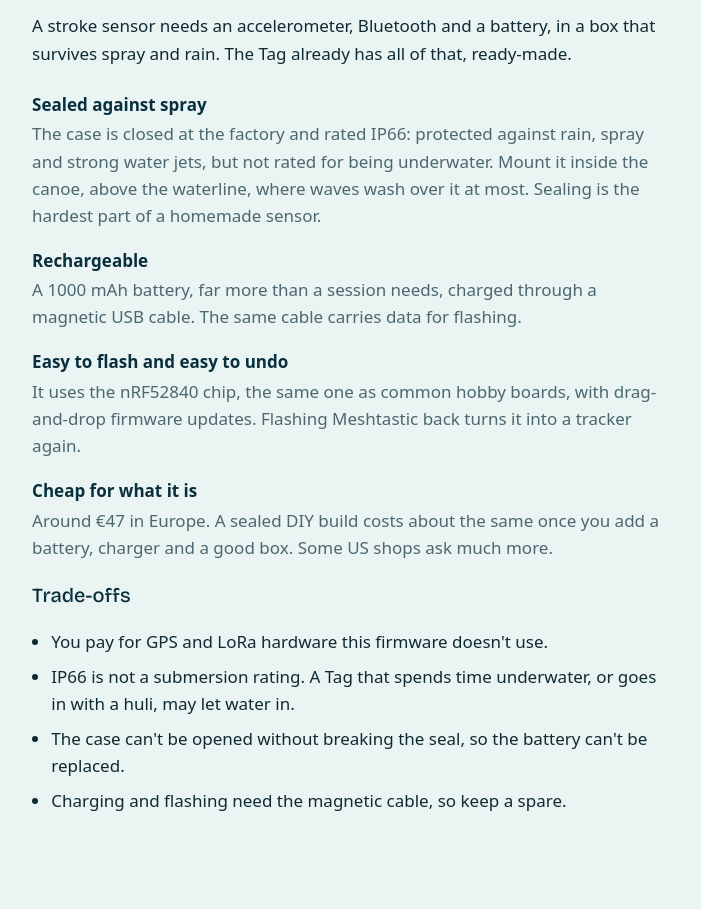
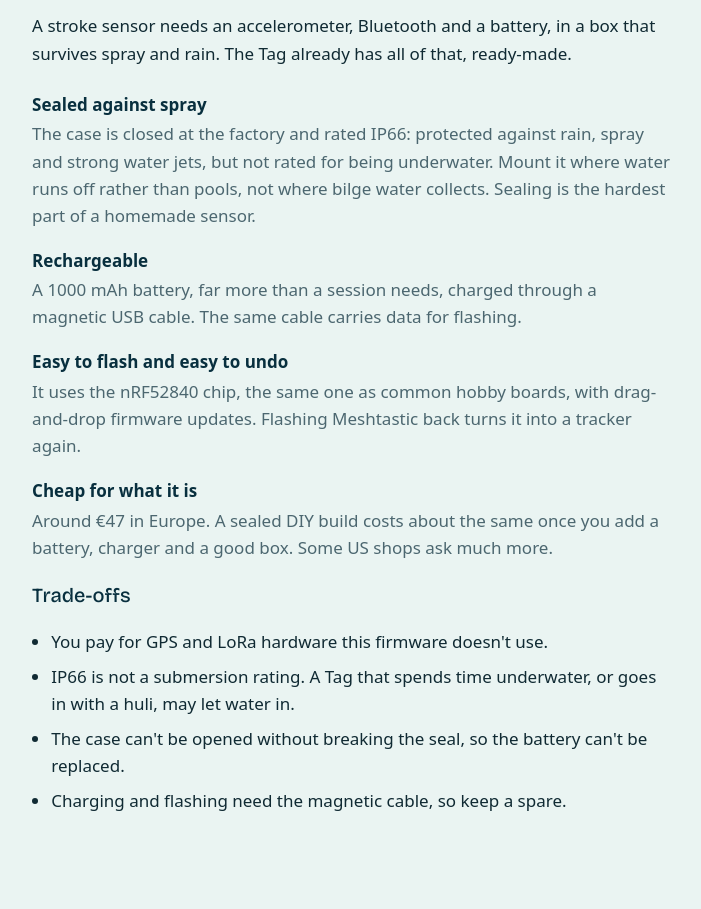
Before and after one commit to leoniedu/tagvaa, a plain HTML site: page site/index.html in a window 1280 px wide. Shown: the part 1520-2429 px from the top of the page, without its empty margins (287-988 px from the left). Drawn offline with nearby package versions, Linux system fonts and the light colour scheme; a web font is replaced by a local one.

Commit message:
docs(site): clearer mounting advice for the IP66 Tag
Co-Authored-By: Claude Opus 5.5 <noreply@anthropic.com>

```diff
--- a/site/index.html
+++ b/site/index.html
@@ -203,7 +203,7 @@ footer p { margin-bottom: 0.6rem; }
       <p>A stroke sensor needs an accelerometer, Bluetooth and a battery, in a box that survives spray and rain. The Tag already has all of that, ready-made.</p>
       <dl class="reasons">
         <dt>Sealed against spray</dt>
-        <dd>The case is closed at the factory and rated IP66: protected against rain, spray and strong water jets, but not rated for being underwater. Mount it inside the canoe, above the waterline, where waves wash over it at most. Sealing is the hardest part of a homemade sensor.</dd>
+        <dd>The case is closed at the factory and rated IP66: protected against rain, spray and strong water jets, but not rated for being underwater. Mount it where water runs off rather than pools, not where bilge water collects. Sealing is the hardest part of a homemade sensor.</dd>
         <dt>Rechargeable</dt>
         <dd>A 1000 mAh battery, far more than a session needs, charged through a magnetic USB cable. The same cable carries data for flashing.</dd>
         <dt>Easy to flash and easy to undo</dt>
```
